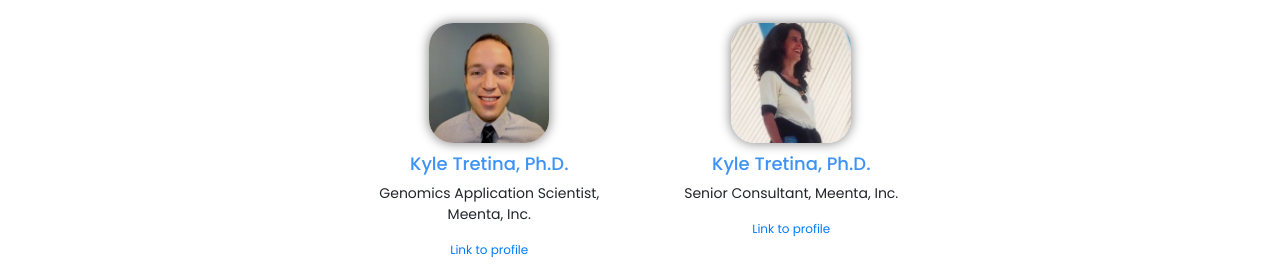
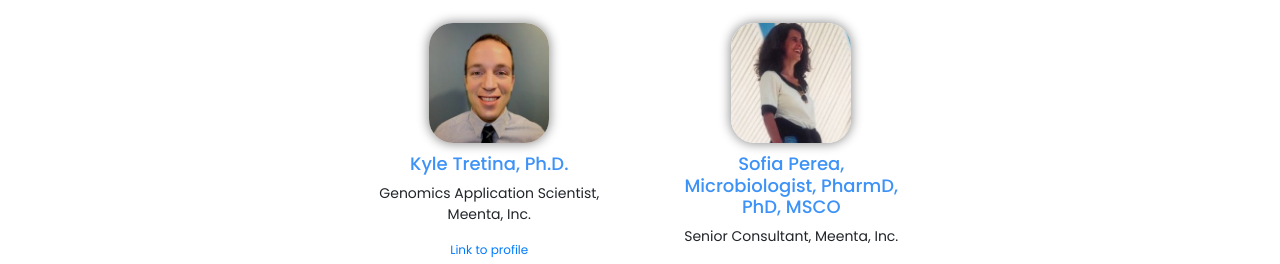
Before and after one commit to ktretina/CertainTimes2020, a website: page index.html in a window 1280 px wide. Shown: the part 2335-2599 px from the top of the page. Drawn offline with nearby package versions, Linux system fonts and the light colour scheme.

Commit message:
fixed Sofia's name

```diff
--- a/index.html
+++ b/index.html
@@ -311,7 +311,7 @@
              <img src="assets/sofia.jpeg">
           </div>
           <div class="teamprofiletxt">
-            <h1 class="fs-16 fw-900">Kyle Tretina, Ph.D.</h1>
+            <h1 class="fs-16 fw-900">Sofia Perea, Microbiologist, PharmD, PhD, MSCO</h1>
             <p class="fs-14 fw-500">Senior Consultant, Meenta, Inc.</p>
             <a href="https://www.linkedin.com/in/sof%C3%ADa-perea-07220a77/">Link to profile</a>
           </div>
```
